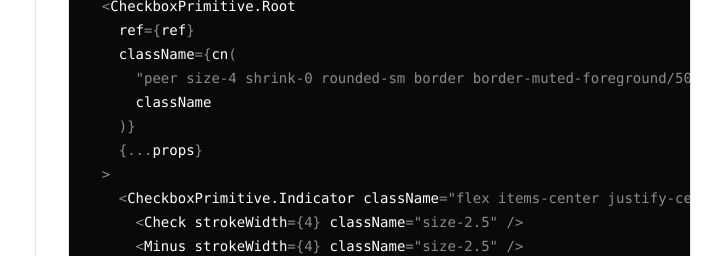
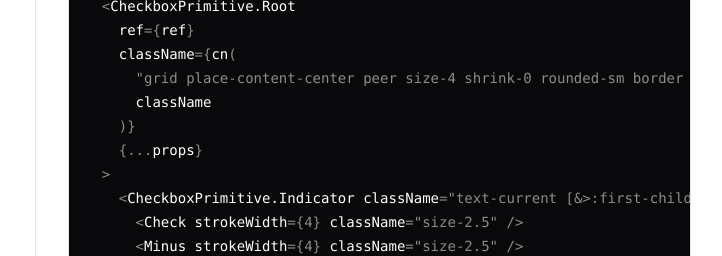
Before and after one commit to neoki07/shadcn-beautiful-checkbox, a Next.js app: page / in a window 1280 px wide. Shown: the part 1218-1474 px from the top of the page, without its empty margins (285-1007 px from the left). Built offline with nearby package versions, Linux system fonts and the light colour scheme.

Commit message:
fix: update checkbox styles

```diff
--- a/src/components/ui/beautiful-checkbox.tsx
+++ b/src/components/ui/beautiful-checkbox.tsx
@@ -13,12 +13,12 @@ const Checkbox = React.forwardRef<
   <CheckboxPrimitive.Root
     ref={ref}
     className={cn(
-      "peer size-4 shrink-0 rounded-sm border border-muted-foreground/50 ring-offset-background focus-visible:outline-none focus-visible:ring-2 focus-visible:ring-ring focus-visible:ring-offset-2 disabled:cursor-not-allowed disabled:opacity-50 data-[state=checked]:border-primary data-[state=checked]:bg-primary data-[state=checked]:text-primary-foreground",
+      "grid place-content-center peer size-4 shrink-0 rounded-sm border border-muted-foreground/50 ring-offset-background focus-visible:outline-none focus-visible:ring-2 focus-visible:ring-ring focus-visible:ring-offset-2 disabled:cursor-not-allowed disabled:opacity-50 data-[state=checked]:border-primary data-[state=checked]:bg-primary data-[state=checked]:text-primary-foreground",
       className
     )}
     {...props}
   >
-    <CheckboxPrimitive.Indicator className="flex items-center justify-center text-current [&>:first-child]:data-[state=indeterminate]:hidden [&>:last-child]:data-[state=checked]:hidden">
+    <CheckboxPrimitive.Indicator className="text-current [&>:first-child]:data-[state=indeterminate]:hidden [&>:last-child]:data-[state=checked]:hidden">
       <Check strokeWidth={4} className="size-2.5" />
       <Minus strokeWidth={4} className="size-2.5" />
     </CheckboxPrimitive.Indicator>
```
